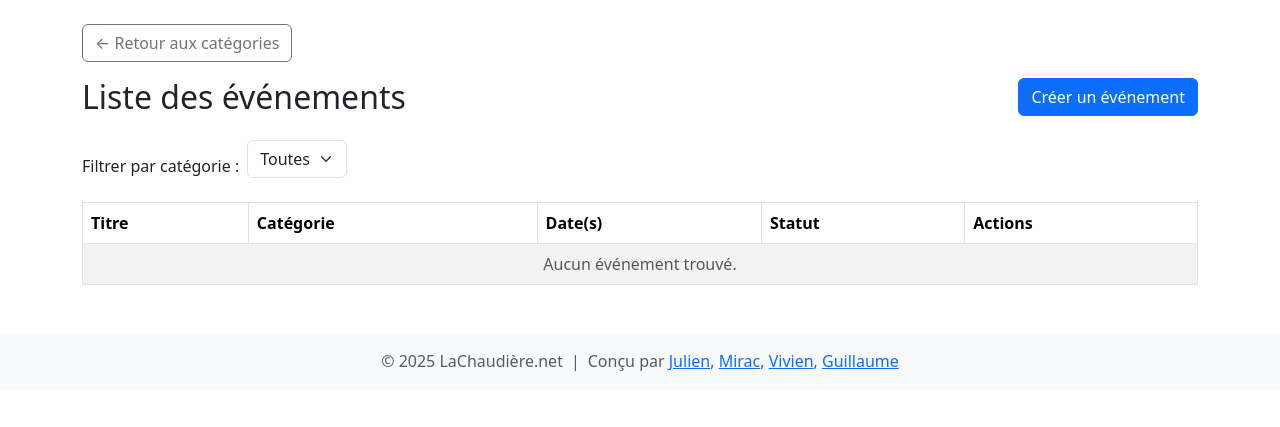
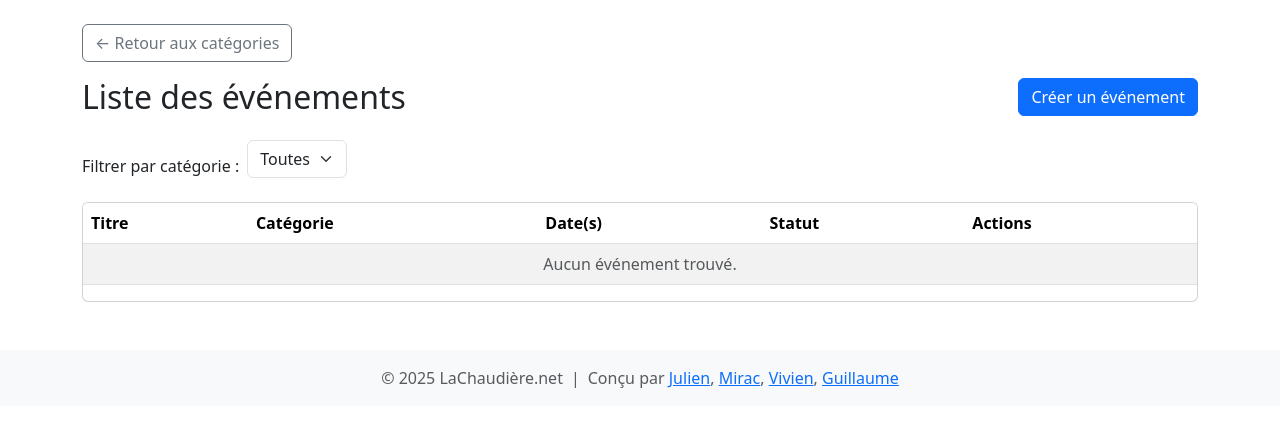
Before and after one commit to juliennoel22/SAE-S4-DWM-Chaudiere-Calendar, a PHP site: template calendar.appli/src/webui/views/list.twig in a window 1280 px wide. Shown: the part 120-547 px from the top of the page. Run offline with PHP 8.4, Linux system fonts and the light colour scheme; the template is opened without the code that fills it, so the values that code supplies are empty; some libraries are stand-ins or nearby versions.

Commit message:
rounded tables for event list

```diff
--- a/calendar.appli/src/webui/views/list.twig
+++ b/calendar.appli/src/webui/views/list.twig
@@ -34,8 +34,9 @@
         </div>
     </div>
 </form>
+<div class="table-responsive card p-0">
 
-<table class="table table-striped table-bordered">
+    <table class="table table-striped ">
         <thead>
             <tr>
                 <th>Titre</th>
@@ -84,7 +85,7 @@
             {% endfor %}
         </tbody>
     </table>
-
+</div>
 <style>
     .table th, .table td {
         vertical-align: middle;
```
Lines whose indentation alone changed are shown as unchanged.
